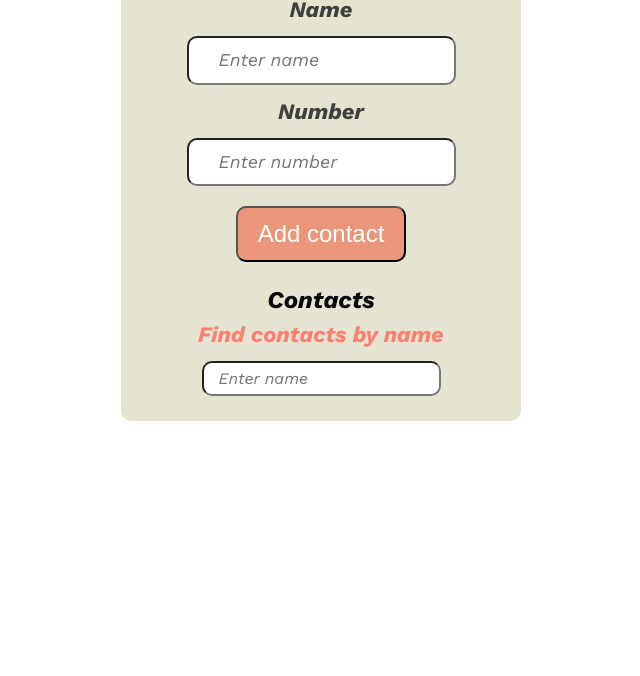
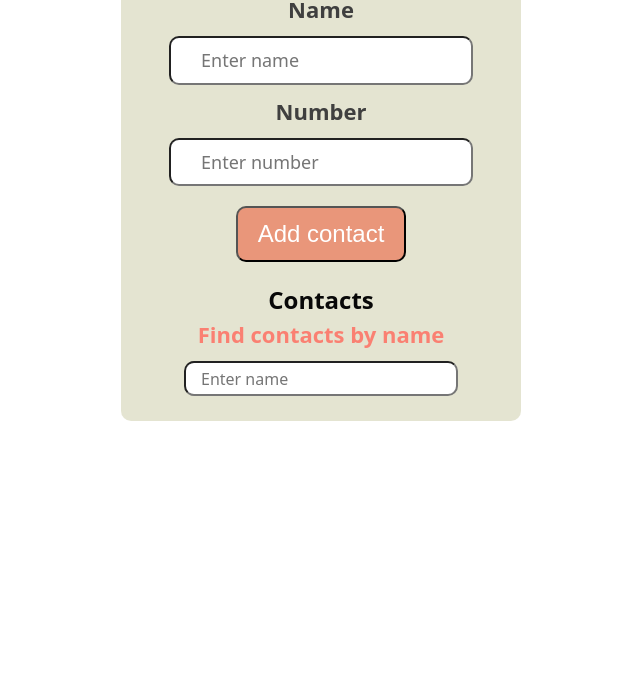
Before and after one commit to TOR968/goit-react-hw-06-phonebook, a React app: page / in a window 1280 px wide. Shown: the part 124-800 px from the top of the page, without its empty margins (319-959 px from the left). Built offline with nearby package versions, Linux system fonts and the light colour scheme.

Commit message:
Update index.css

```diff
--- a/src/index.css
+++ b/src/index.css
@@ -2,13 +2,11 @@
   --bgColorContainer: #dfdfc9d8;
   --primaryTextColor: #3f3f3f;
   --titleColor: #080808;
-  --boxShadow: 8px 8px 14px 0px rgba(0, 0, 0, 0.7);
   --timingFunction: cubic-bezier(0.4, 0, 0.2, 1);
 }
 
 body {
   margin: 0;
-  font-family: 'Work Sans', sans-serif;
   line-height: 1.5;
   color: var(--primaryTextColor);
 }
```
